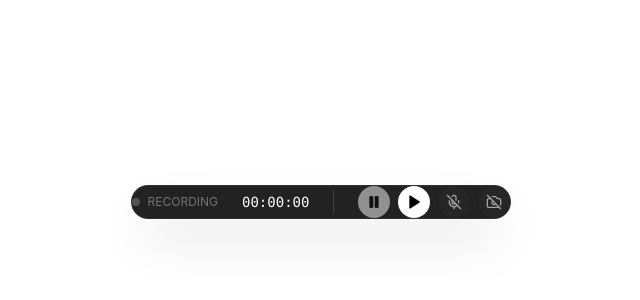
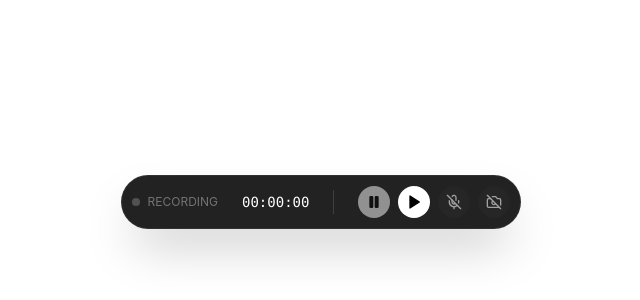
Before and after one commit to MaximeBF2000/momentum-capture, a React (Vite) app: page / in a window 1280 px wide. Shown: the part 198-498 px from the top of the page, without its empty margins (319-959 px from the left). Built offline with nearby package versions, Linux system fonts and the light colour scheme.

Commit message:
Improved controlbar overlay CSS

```diff
--- a/src/components/recording/ControlBar.tsx
+++ b/src/components/recording/ControlBar.tsx
@@ -183,7 +183,10 @@ export function ControlBar() {
 
   return (
     <div className="relative" data-tauri-drag-region="true">
-      <div className="flex items-center gap-x-6 px-10 py-5 bg-neutral-900/95 backdrop-blur-md rounded-full border border-neutral-700/50 shadow-2xl">
+      <div
+        style={{ padding: '10px' }}
+        className="flex items-center gap-x-6 bg-neutral-900/95 backdrop-blur-md rounded-full border border-neutral-700/50 shadow-2xl"
+      >
         {/* Recording Indicator */}
         <div className="flex items-center gap-2">
           <div
@@ -228,7 +231,7 @@ export function ControlBar() {
             <button
               onClick={handleStart}
               disabled={isCountdown}
-              className="w-8 h-8 rounded-full bg-white flex items-center justify-center hover:bg-neutral-100 disabled:opacity-50 disabled:cursor-not-allowed transition-colors"
+              className="cursor-pointer w-8 h-8 rounded-full bg-white flex items-center justify-center hover:bg-neutral-100 disabled:opacity-50 disabled:cursor-not-allowed transition-colors"
               aria-label="Start Recording"
               data-tauri-drag-region="false"
             >
@@ -238,7 +241,7 @@ export function ControlBar() {
             <button
               onClick={handleStop}
               disabled={recordingState === 'stopping'}
-              className="w-8 h-8 rounded-full bg-red-500 flex items-center justify-center hover:bg-red-600 disabled:opacity-50 disabled:cursor-not-allowed transition-colors"
+              className="cursor-pointer w-8 h-8 rounded-full bg-red-500 flex items-center justify-center hover:bg-red-600 disabled:opacity-50 disabled:cursor-not-allowed transition-colors"
               aria-label="Stop Recording"
               data-tauri-drag-region="false"
             >
@@ -250,7 +253,7 @@ export function ControlBar() {
           <button
             onClick={handleMicToggle}
             disabled={isCountdown || recordingState === 'stopping'}
-            className={`w-8 h-8 rounded-full flex items-center justify-center transition-colors disabled:opacity-50 disabled:cursor-not-allowed ${
+            className={`cursor-pointer w-8 h-8 rounded-full flex items-center justify-center transition-colors disabled:opacity-50 disabled:cursor-not-allowed ${
               isMicEnabled
                 ? 'bg-neutral-800 border-2 border-green-500'
                 : 'bg-neutral-800 hover:bg-neutral-700'
@@ -271,7 +274,7 @@ export function ControlBar() {
           <button
             onClick={handleCameraToggle}
             disabled={isCountdown || recordingState === 'stopping'}
-            className={`w-8 h-8 rounded-full flex items-center justify-center transition-colors disabled:opacity-50 disabled:cursor-not-allowed ${
+            className={`cursor-pointer w-8 h-8 rounded-full flex items-center justify-center transition-colors disabled:opacity-50 disabled:cursor-not-allowed ${
               isCameraEnabled
                 ? 'bg-neutral-800 border-2 border-blue-500'
                 : 'bg-neutral-800 hover:bg-neutral-700'
```
